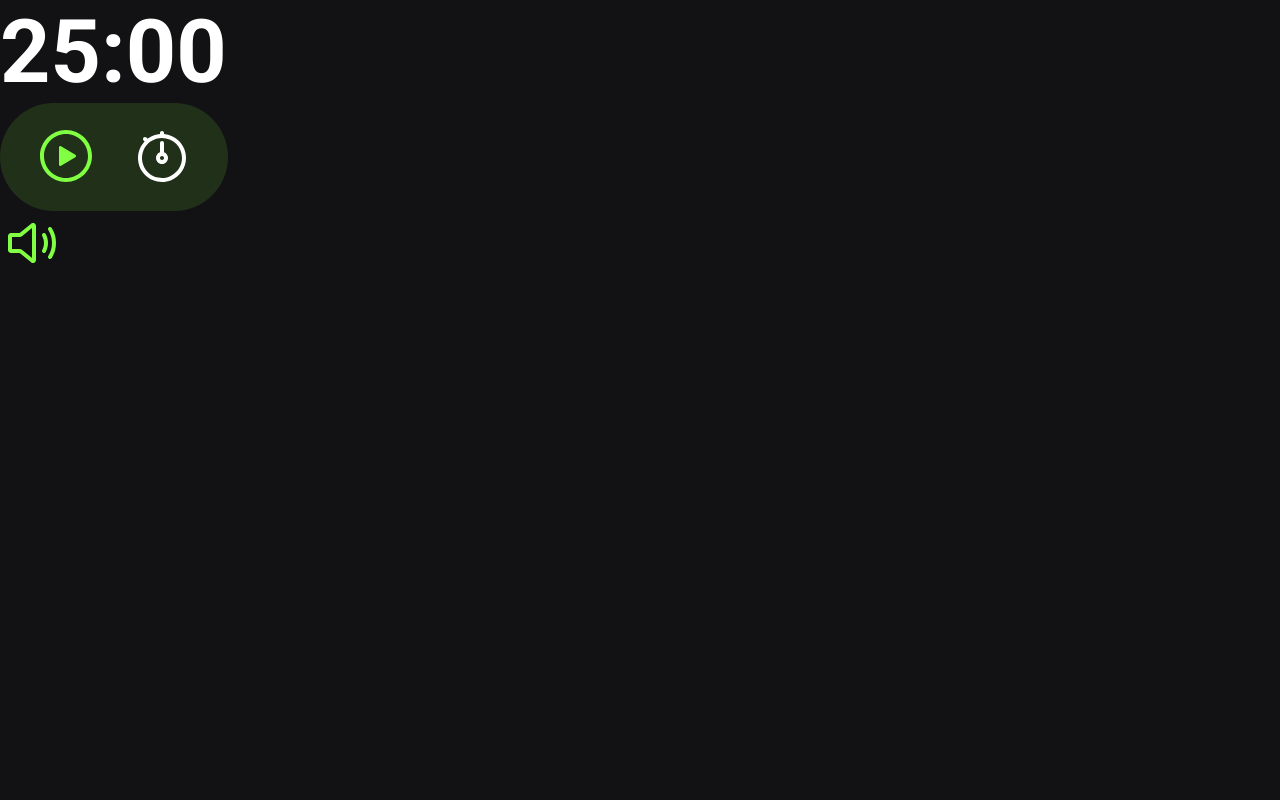
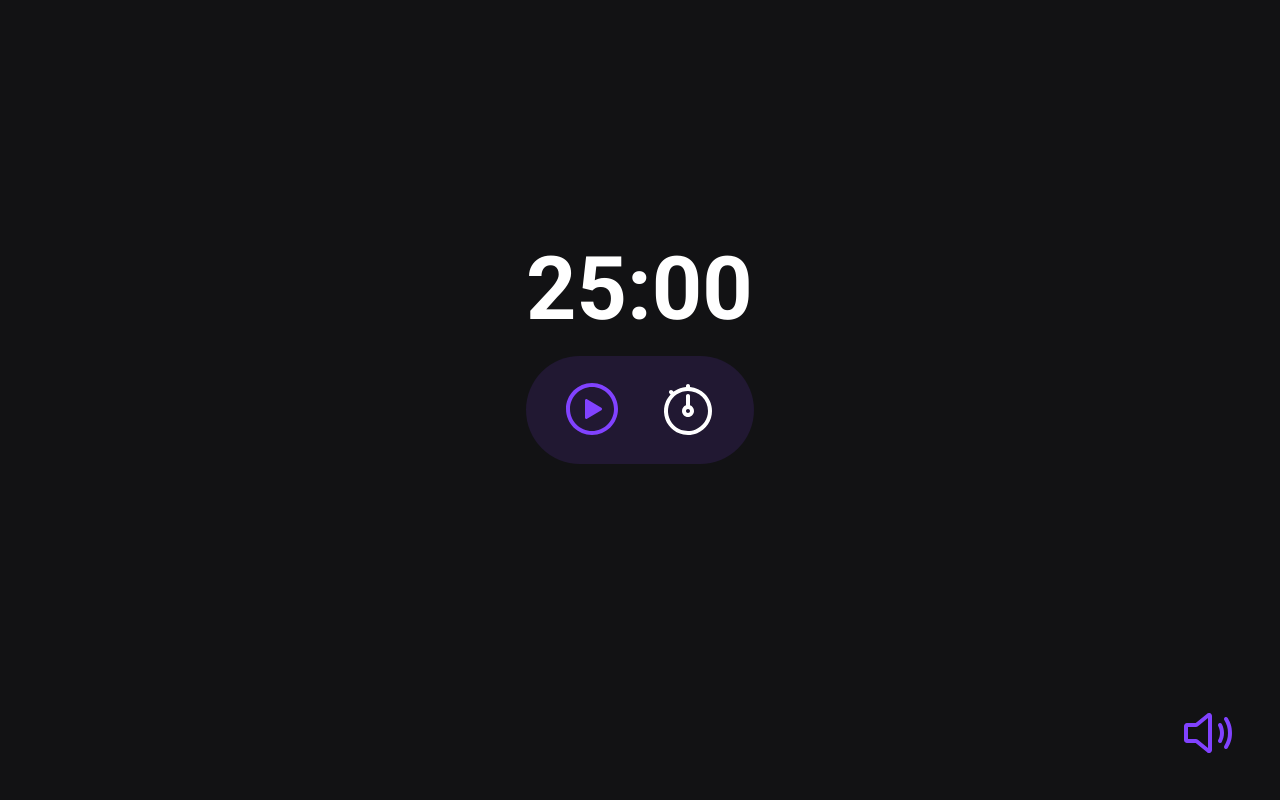
Before and after one commit to denilsonbaptista/focus-timer, a plain HTML site: page index.html in a window 1280 px wide. Drawn offline with Linux system fonts and the light colour scheme.

Commit message:
aligning with the grid and finalizing the css

```diff
--- a/style.css
+++ b/style.css
@@ -7,7 +7,7 @@
 :root {
   --bg-color: #121214;
 
-  --base-color: 100;
+  --base-color: 260;
   --bg-primary-light: hsla(var(--base-color), 100%, 63%, 0.13);
   --primary-color: hsl(var(--base-color), 100%, 63%);
 
@@ -21,6 +21,9 @@ body {
   color: var(--text-color);
 
   font-family: "Roboto", sans-serif;
+
+  display: grid;
+  min-height: 100vh;
 }
 
 button {
@@ -44,10 +47,16 @@ button svg {
   width: clamp(3.2rem, 2rem + 12vw, 6.4rem);
 }
 
+main {
+  justify-self: center;
+  align-self: end;
+}
+
 #timer {
   font-size: clamp(4rem, 4rem + 10vw, 8.8rem);
 
   display: flex;
+  margin-bottom: 1.6rem;
 }
 
 #controls {
@@ -62,3 +71,10 @@ button svg {
   width: clamp(10rem, 10rem + 30vw, 22.8rem);
   height: clamp(8rem, 5rem + 10vw, 10.8rem);
 }
+
+footer {
+  justify-self: end;
+  align-self: end;
+
+  padding: 0 4rem 3.2rem 0;
+}
```
